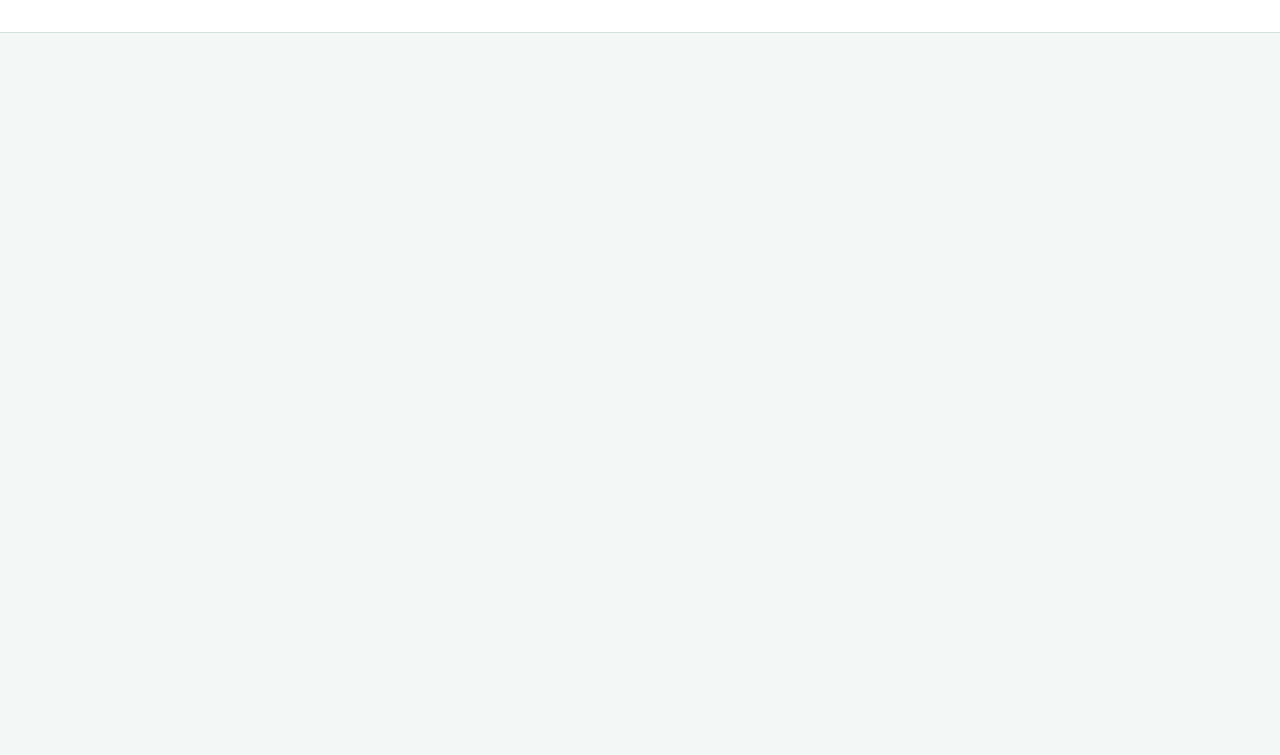
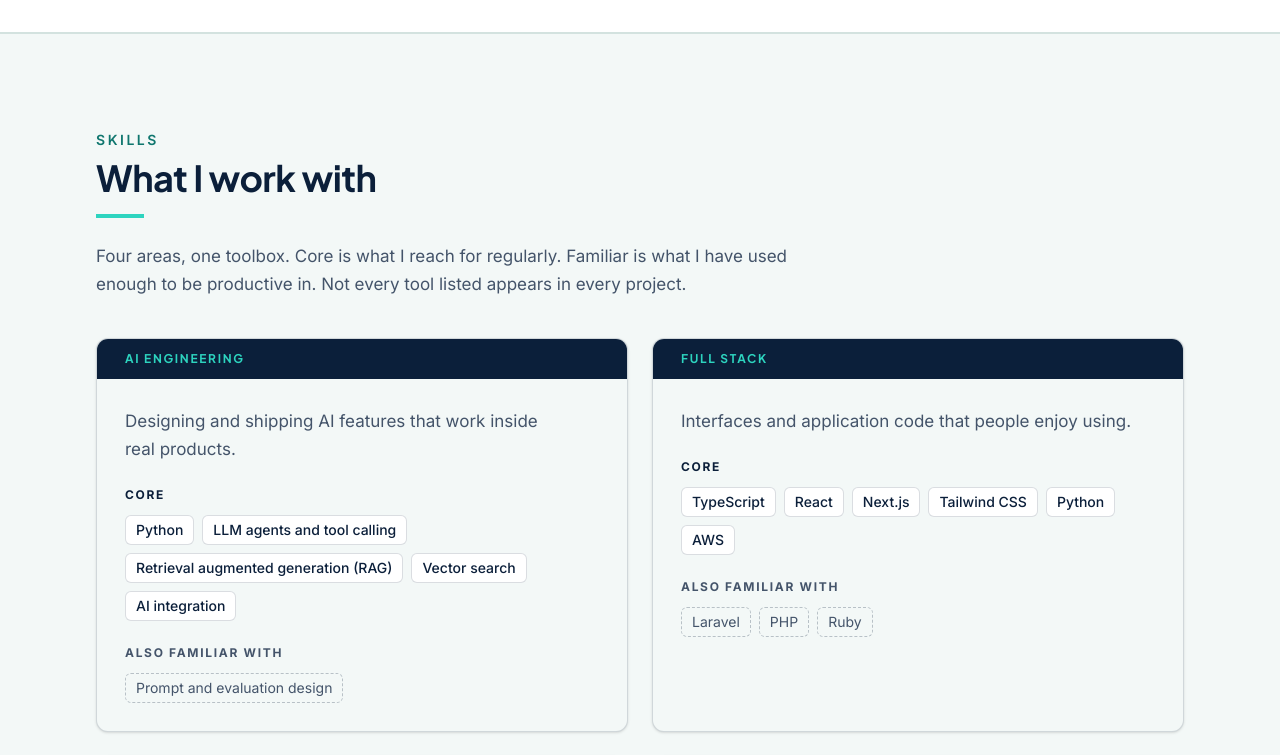
Before and after one commit to gilbertofke/gilbert-portfolio, a Next.js app: page / in a window 1280 px wide. Shown: the part 2780-3535 px from the top of the page. Before the commit the page ends 2813 px from the top, so only its background shows below. Built offline with nearby package versions, Linux system fonts and the light colour scheme.

Commit message:
feat: add skills section

```diff
--- a/src/app/page.tsx
+++ b/src/app/page.tsx
@@ -2,7 +2,7 @@ import About from "@/components/About";
 import Hero from "@/components/Hero";
 import Nav from "@/components/Nav";
 import Projects from "@/components/Projects";
-
+import Skills from "@/components/Skills";
 export default function Home() {
   return (
     <>
@@ -11,6 +11,7 @@ export default function Home() {
         <Hero />
         <About />
         <Projects />
+        <Skills />
       </main>
     </>
   );
--- /dev/null
+++ b/src/components/Skills.tsx
@@ -0,0 +1,74 @@
+import { skillGroups } from "@/data/skills";
+import SectionHeading from "./SectionHeading";
+
+export default function Skills() {
+  return (
+    <section id="skills" className="section-pad border-t border-line">
+      <div className="page-container">
+        <SectionHeading eyebrow="Skills" title="What I work with" />
+        <p className="mt-6 max-w-prose text-muted">
+          Four areas, one toolbox. Core is what I reach for regularly.
+          Familiar is what I have used enough to be productive in. Not every
+          tool listed appears in every project.
+        </p>
+
+        <div className="mt-10 grid gap-6 md:grid-cols-2">
+          {skillGroups.map((group) => (
+            <article
+              key={group.id}
+              className="flex h-full flex-col overflow-hidden rounded-xl border border-navy/15 bg-paper shadow-sm"
+            >
+              <div className="bg-navy px-6 py-3 md:px-7">
+                <h3 className="text-xs font-bold uppercase tracking-[0.14em] text-turq">
+                  {group.title}
+                </h3>
+              </div>
+
+              <div className="flex flex-1 flex-col p-6 md:p-7">
+                <p className="text-muted">{group.summary}</p>
+
+                <p className="mt-6 text-xs font-bold uppercase tracking-[0.14em] text-navy">
+                  Core
+                </p>
+                <ul
+                  className="mt-3 flex flex-wrap gap-2"
+                  aria-label={`${group.title}: core skills`}
+                >
+                  {group.core.map((skill) => (
+                    <li
+                      key={skill}
+                      className="rounded-md border border-navy/15 bg-white px-2.5 py-1 text-sm font-medium text-navy"
+                    >
+                      {skill}
+                    </li>
+                  ))}
+                </ul>
+
+                {group.familiar.length > 0 ? (
+                  <>
+                    <p className="mt-6 text-xs font-bold uppercase tracking-[0.14em] text-muted">
+                      Also familiar with
+                    </p>
+                    <ul
+                      className="mt-3 flex flex-wrap gap-2"
+                      aria-label={`${group.title}: familiar skills`}
+                    >
+                      {group.familiar.map((skill) => (
+                        <li
+                          key={skill}
+                          className="rounded-md border border-dashed border-navy/25 px-2.5 py-1 text-sm text-muted"
+                        >
+                          {skill}
+                        </li>
+                      ))}
+                    </ul>
+                  </>
+                ) : null}
+              </div>
+            </article>
+          ))}
+        </div>
+      </div>
+    </section>
+  );
+}
```
